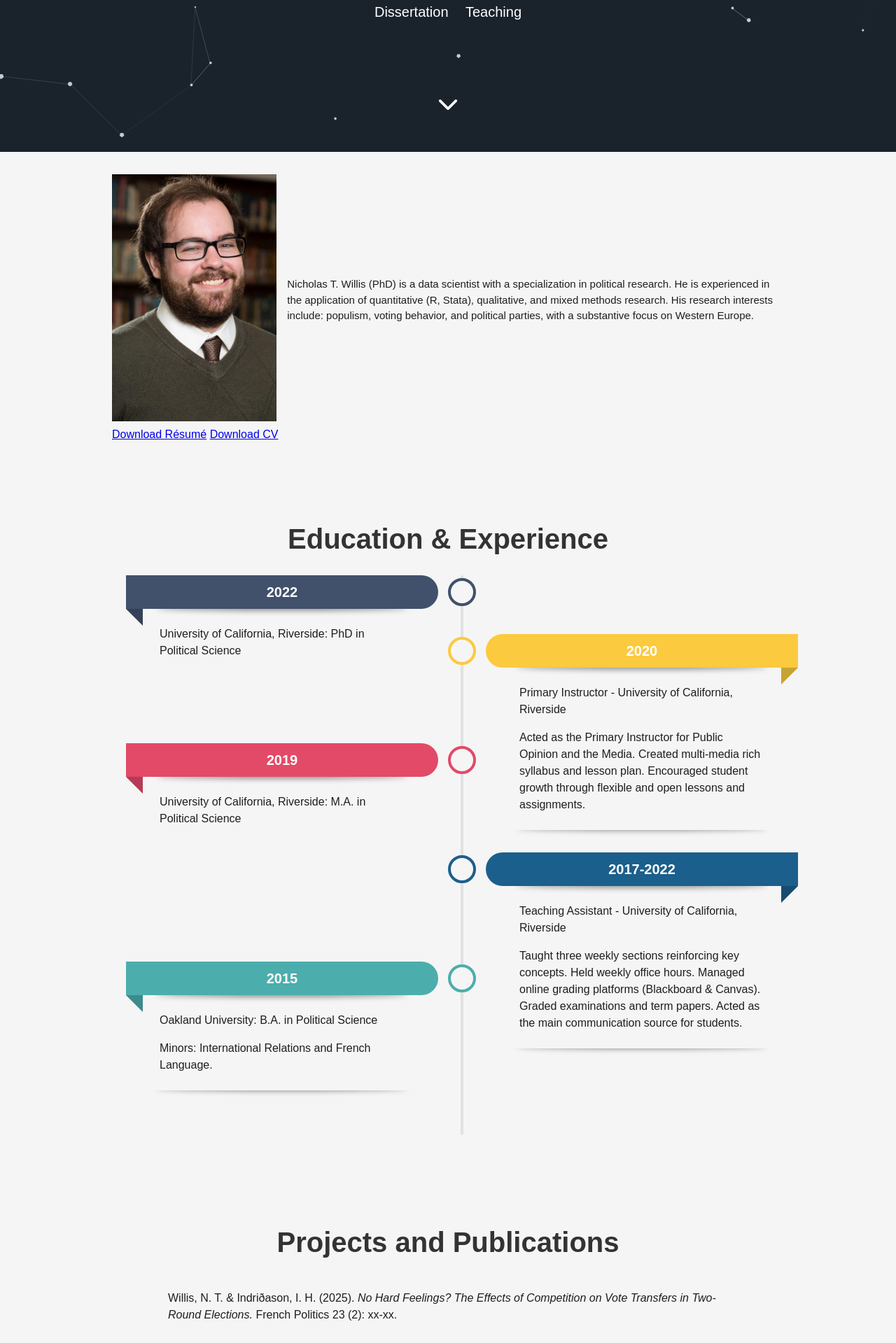
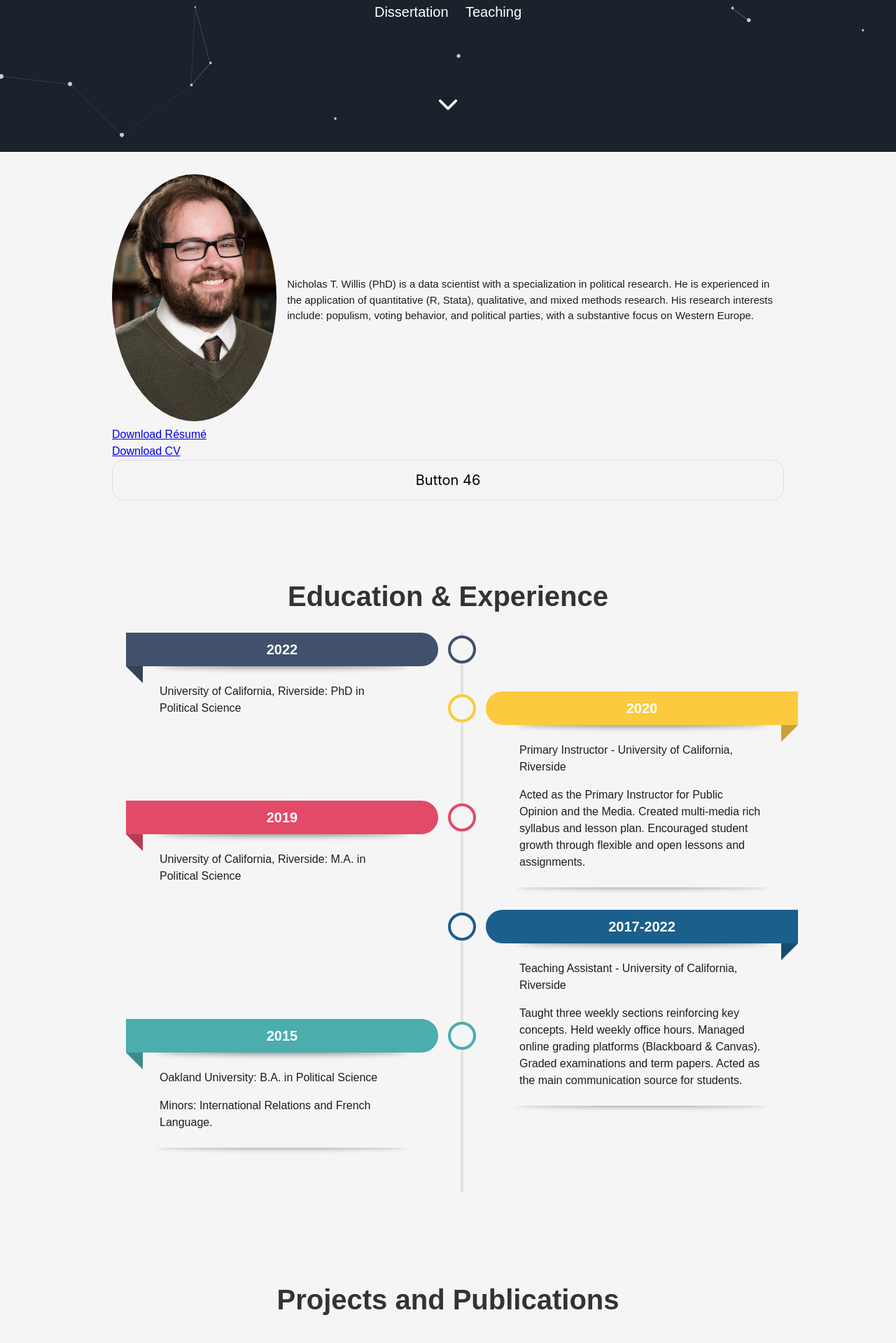
Before and after one commit to SimplyWillis/nicholastwillis, a Jekyll site: the page built from index.html, in a window 1280 px wide. Shown: the part 683-2602 px from the top of the page at 70% size. Built offline with Jekyll 4.4.1, drawn with Linux system fonts in a browser that asks for light colours; nearby versions of some CDN libraries.

Commit message:
made buttons

```diff
--- a/_includes/about.html
+++ b/_includes/about.html
@@ -9,11 +9,54 @@
 img {
   max-width: 100%;
   max-height:100%;
+  border-radius: 75%;
 }
 
 .text {
   font-size: 15px;
   padding-left: 15px;
+}
+
+/* CSS */
+.button-46 {
+  align-items: center;
+  background-color: rgba(240, 240, 240, 0.26);
+  border: 1px solid #DFDFDF;
+  border-radius: 16px;
+  box-sizing: border-box;
+  color: #000000;
+  cursor: pointer;
+  display: flex;
+  font-family: Inter, sans-serif;
+  font-size: 18px;
+  justify-content: center;
+  line-height: 28px;
+  max-width: 100%;
+  padding: 14px 22px;
+  text-decoration: none;
+  transition: all .2s;
+  user-select: none;
+  -webkit-user-select: none;
+  touch-action: manipulation;
+  width: 100%;
+}
+
+.button-46:active,
+.button-46:hover {
+  outline: 0;
+}
+
+.button-46:hover {
+  background-color: #FFFFFF;
+  border-color: rgba(0, 0, 0, 0.19);
+}
+
+@media (min-width: 768px) {
+  .button-46 {
+    font-size: 20px;
+    min-width: 200px;
+    padding: 14px 16px;
+  }
 }
   </style>
   </head>
@@ -28,7 +71,13 @@ img {
         </div>
       </p>
       </div>
+      <div class=".button-46">
       <a href="{{ "/assets/doc/Willis-Résumé.jpg" | prepend: site.baseurl }}" download="Willis - Résumé">Download Résumé</a>
+    </div>
+    <div class=".button-46">
       <a href="{{ "/assets/doc/Willis-Curriculum-Vitae.jpg" | prepend: site.baseurl }}" download="Willis - Curriculum Vitae">Download CV</a>
     </div>
+  </div>
   </body>
+ <!-- HTML !-->
+<button class="button-46" role="button">Button 46</button>
```
